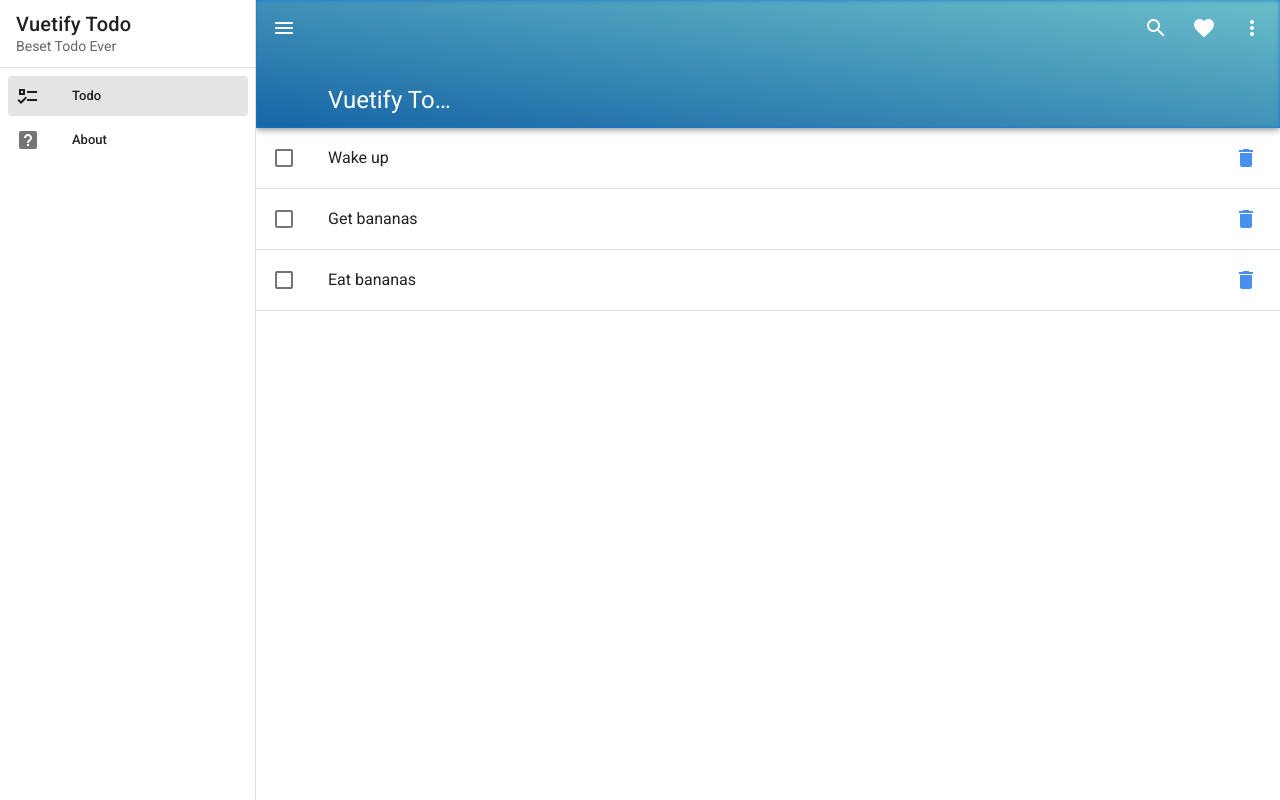
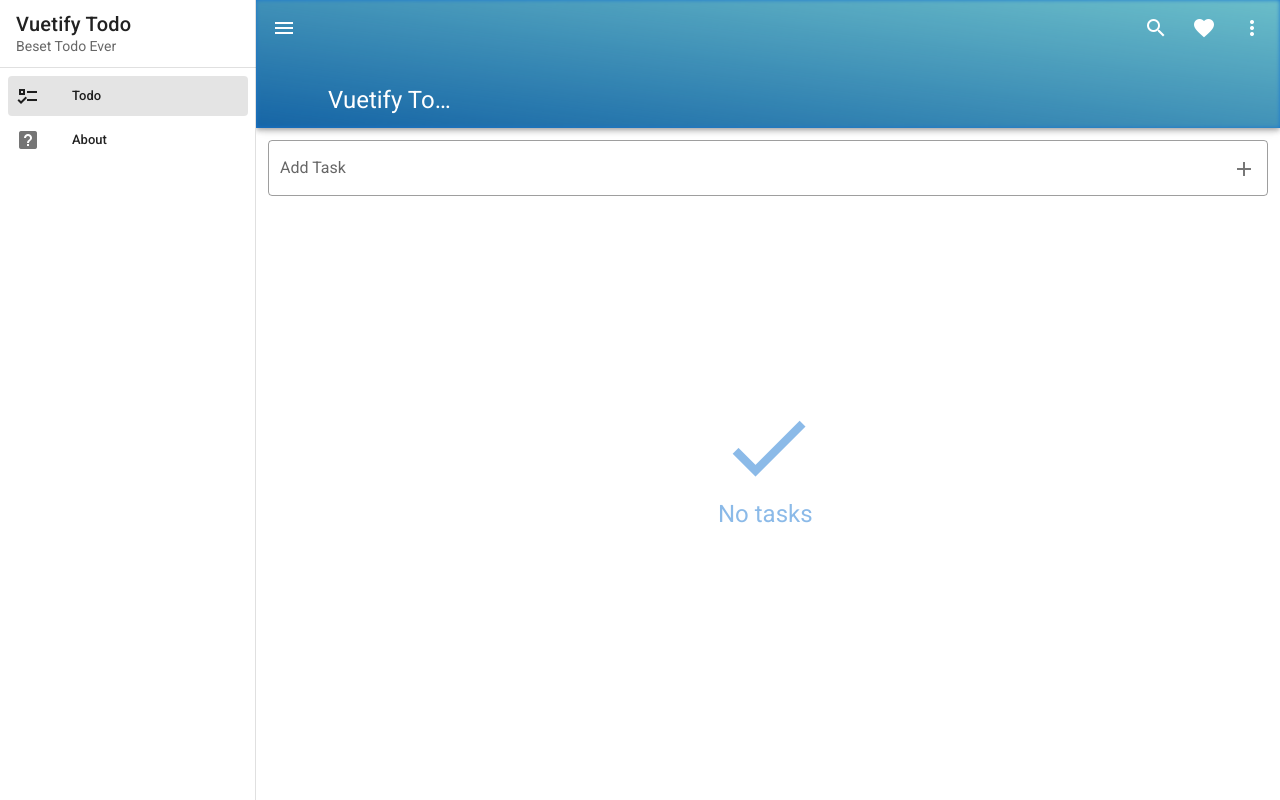
Before and after one commit to Nikuspokus/Udemy-Vuetify-Todo, a Vue app: page /#/ in a window 1280 px wide. Built offline with nearby package versions, Linux system fonts and the light colour scheme.

Commit message:
Chap - 23 - Module - 4 - FINI

```diff
--- a/src/views/Todo.vue
+++ b/src/views/Todo.vue
@@ -1,10 +1,18 @@
 <template>
   <div class="home">
-    <v-list
-      class="pt-0
-    done: false,"
-      flat
+    <v-text-field
+      v-model="newTaskTitle"
+      @click:append="addTask"
+      @keyup.enter="addTask"
+      class="pa-3"
+      outlined
+      label="Add Task"
+      append-icon="mdi-plus"
+      hide-details
+      clearable
     >
+    </v-text-field>
+    <v-list v-if="tasks.length" class="pt-0" flat>
       <div v-for="task in tasks" :key="task.id">
         <v-list-item
           @click="doneTask(task.id)"
@@ -23,9 +31,7 @@
             </v-list-item-content>
 
             <v-list-item-action>
-              <v-btn
-              @click.stop="deleteTask(task.id)"
-              icon>
+              <v-btn @click.stop="deleteTask(task.id)" icon>
                 <v-icon color="primary lighten-1">mdi-delete</v-icon>
               </v-btn>
             </v-list-item-action>
@@ -34,6 +40,16 @@
         <v-divider></v-divider>
       </div>
     </v-list>
+    <div
+    v-else
+    class="no-tasks">
+      <v-icon size="100" color="primary">
+        mdi-check
+      </v-icon>
+      <div class="text-h5 primary--text">
+        No tasks
+      </div>
+    </div>
   </div>
 </template>
 
@@ -42,34 +58,51 @@ export default {
   name: "Home",
   data() {
     return {
+      newTaskTitle: "",
       tasks: [
-        {
-          id: 1,
-          title: "Wake up",
-          done: false,
-        },
-        {
-          id: 2,
-          title: "Get bananas",
-          done: false,
-        },
-        {
-          id: 3,
-          title: "Eat bananas",
-          done: false,
-        },
+        // {
+        //   id: 1,
+        //   title: "Wake up",
+        //   done: false,
+        // },
+        // {
+        //   id: 2,
+        //   title: "Get bananas",
+        //   done: false,
+        // },
+        // {
+        //   id: 3,
+        //   title: "Eat bananas",
+        //   done: false,
+        // },
       ],
     };
   },
   methods: {
+    addTask() {
+      let newTask = {
+        id: Date.now(),
+        title: this.newTaskTitle,
+        done: false,
+      };
+      this.tasks.push(newTask), (this.newTaskTitle = "");
+    },
     doneTask(id) {
-      let task = this.tasks.filter(task => task.id === id)[0];
+      let task = this.tasks.filter((task) => task.id === id)[0];
       task.done = !task.done;
     },
     deleteTask(id) {
-      this.tasks = this.tasks.filter(task => task.id !== id)
-
-    }
+      this.tasks = this.tasks.filter((task) => task.id !== id);
+    },
   },
 };
 </script>
+
+<style lang="sass">
+.no-tasks
+  position: absolute,
+  left: 50%,
+  top: 50%,
+  transform: translate(-50%, -50%)
+  opacity: 0.5
+</style>
```
